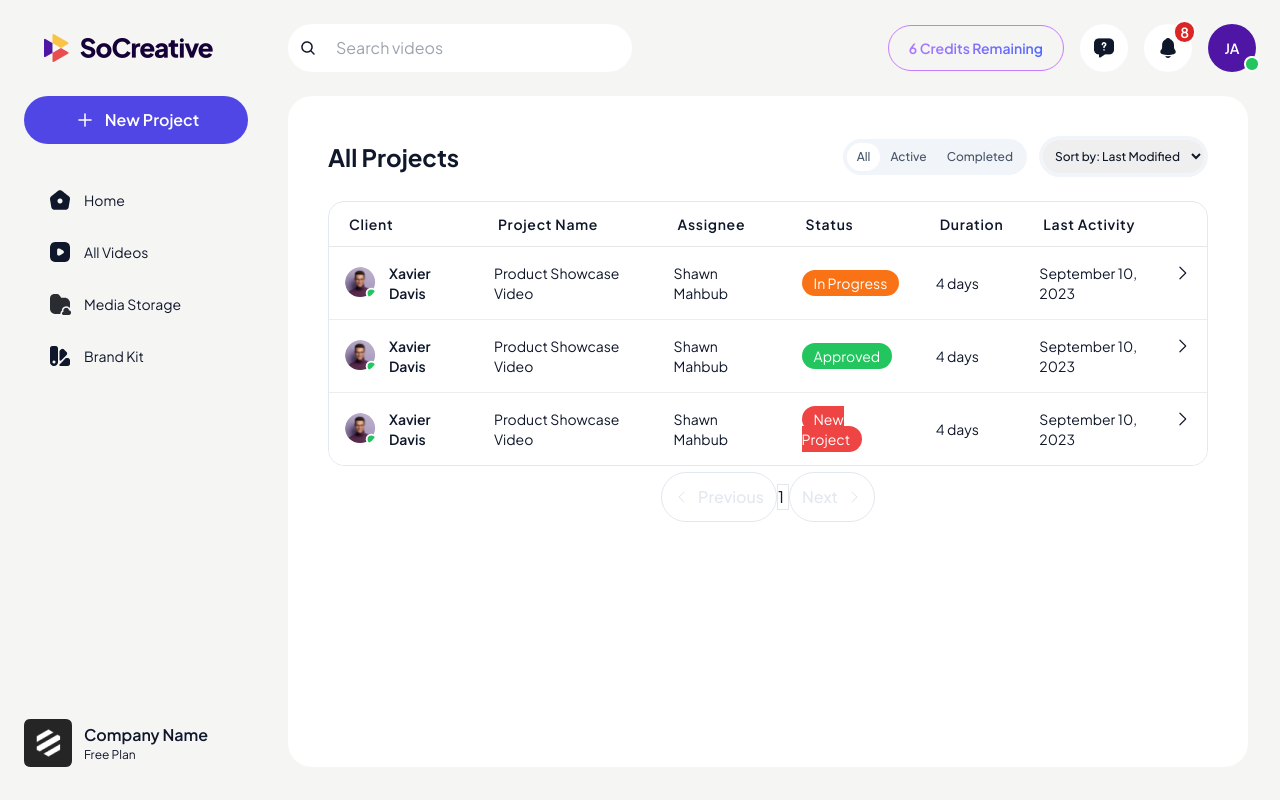
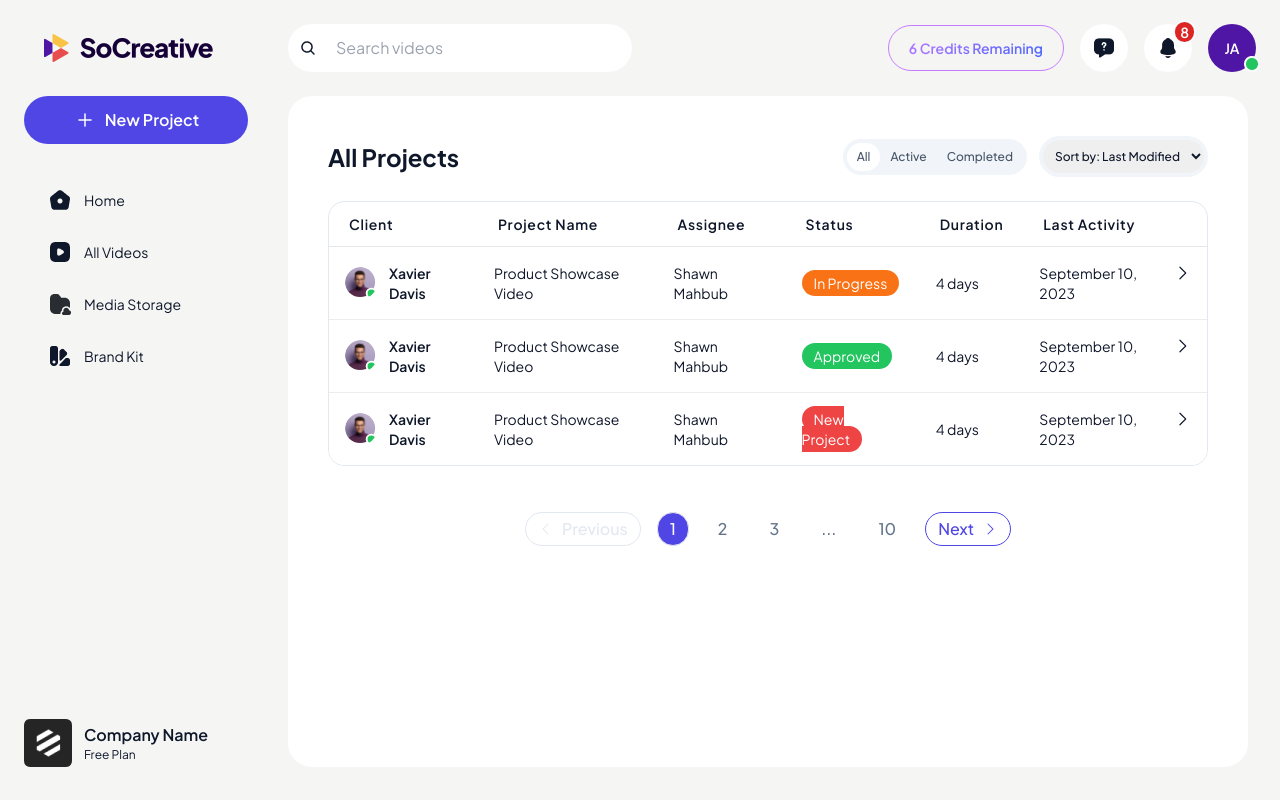
Before and after one commit to MamtazDev/so-creative, a React (Vite) app: page /editor/all-projects in a window 1280 px wide. Built offline with nearby package versions, Linux system fonts and the light colour scheme.

Commit message:
::--update

```diff
--- a/src/components/EditorPanel/EditorDashboard/MyWorkTable.jsx
+++ b/src/components/EditorPanel/EditorDashboard/MyWorkTable.jsx
@@ -1,15 +1,26 @@
 /* eslint-disable react/prop-types */
-import { CaretRight } from "@phosphor-icons/react";
+import {
+  CaretDown,
+  CaretRight,
+  FileText,
+  PuzzlePiece,
+} from "@phosphor-icons/react";
+import { CaretLeft } from "@phosphor-icons/react/dist/ssr";
 import { Link, useLocation } from "react-router-dom";
+import imgOne from "../../../assets/editor_panel/profile_profile.svg";
 import {
   MyWorkTableData,
   tableHeading,
   tableHeadingTwo,
 } from "../../../utils/data";
-import { CaretLeft } from "@phosphor-icons/react/dist/ssr";
+import { useState } from "react";
 
 const MyWorkTable = ({ filteredData }) => {
   const route = useLocation();
+  const [modalPopup, setModalPopup] = useState(false);
+  const handlePopup = () => {
+    setModalPopup(!modalPopup);
+  };
 
   return (
     <>
@@ -42,7 +53,9 @@ const MyWorkTable = ({ filteredData }) => {
                           />
                         </div>
                         <div className="ml-3">
-                          <p className="text-sm font-semibold text-slate-900 whitespace-no-wrap">
+                          <p
+                            className="text-sm font-semibold text-slate-900 whitespace-no-wrap cursor-pointer"
+                            onClick={handlePopup}>
                             {tableDataInfo.clientName}
                           </p>
                         </div>
@@ -85,6 +98,107 @@ const MyWorkTable = ({ filteredData }) => {
                 </tr>
               </tbody>
             </table>
+
+            {modalPopup === true && (
+              <div className="absolute top-0 left-0 w-full h-screen bg-black/50 backdrop-blur-sm">
+                <div className="flex justify-center items-center h-screen">
+                  <div className="w-[1150px] bg-white rounded-3xl">
+                    <div className="modal_header border-b border-b-black/10 p-6 flex justify-between items-center">
+                      <div className="project_info flex gap-3">
+                        <div className="left">
+                          <img src={imgOne} alt="profile" />
+                        </div>
+                        <div className="right">
+                          <h2 className="text-slate-900 text-lg font-semibold flex gap-3 items-center">
+                            Sales Strategies Video Series
+                            <span className="bg-red-500 rounded-md text-white py-[2px] px-[6px] text-xs font-semibold">
+                              New Project
+                            </span>
+                          </h2>
+                          <p className="text-slate-600 text-sm font-normal">
+                            Created September 1, 2023
+                          </p>
+                        </div>
+                      </div>
+                      <div className="project_action flex gap-3">
+                        <button
+                          onClick={handlePopup}
+                          className="text-base font-semibold text-red-600 border border-red-600 py-3 px-6 rounded-full">
+                          Decline Job
+                        </button>
+                        <button className="text-base font-semibold text-white bg-indigo-600 border border-indigo-600 py-3 px-6 rounded-full">
+                          Accept Job
+                        </button>
+                      </div>
+                    </div>
+                    <div className="modal_description p-10">
+                      <div className="left">
+                        <div className="project_brief_wrapper pb-10">
+                          <div className="section_head pb-4">
+                            <h2 className="text-slate-900 text-lg font-semibold flex items-center gap-2">
+                              <FileText size={24} className="text-indigo-600" />
+                              Project Brief
+                            </h2>
+                          </div>
+                          <div className="project_brief border border-slate-200 rounded-3xl">
+                            <div className="project_des p-6 border-b border-b-slate-200">
+                              <p className="text-slate-800 text-xs font-normal pb-4">
+                                This project aims to create a video series
+                                focusing on impactful sales strategies for
+                                businesses of all sizes. The series will
+                                leverage your on-demand video editing service to
+                                showcase its capabilities and attract potential
+                                clients, while providing valuable and actionable
+                                sales advice.
+                              </p>
+
+                              <p className="text-slate-800 text-xs font-normal">
+                                To achieve your project goals, a multifaceted
+                                approach blending content marketing, social
+                                media engagement, and strategic partnerships is
+                                essential. Crafting informative blog posts,
+                                videos, and social media content showcasing the
+                                benefits of your on-demand video editing service
+                                will help increase brand awareness and position
+                                your company as thought l...
+                              </p>
+                            </div>
+                            <div className="see_more flex justify-center py-4">
+                              <button className="text-indigo-600 text-sm font-semibold flex items-center gap-2">
+                                Show More
+                                <CaretDown
+                                  size={20}
+                                  className="text-indigo-600 text-sm font-semibold"
+                                />
+                              </button>
+                            </div>
+                          </div>
+                        </div>
+
+                        <div className="addons_wrapper pb-10">
+                          <div className="section_head pb-4">
+                            <h2 className="text-slate-900 text-lg font-semibold flex items-center gap-2">
+                              <PuzzlePiece
+                                size={24}
+                                className="text-indigo-600"
+                              />
+                              Add-Ons
+                            </h2>
+                          </div>
+
+                          <div className="addons_items p-4 border-b border-b-slate-100">
+
+                          </div>
+
+                          <div className="addons_bottom rounded-3xl"></div>
+                        </div>
+                      </div>
+                      <div className="right"></div>
+                    </div>
+                  </div>
+                </div>
+              </div>
+            )}
           </div>
         </div>
       )}
@@ -175,24 +289,38 @@ const MyWorkTable = ({ filteredData }) => {
             </div>
           </div>
 
-          <div className="container mx-auto px-4">
+          <div className="container mx-auto mt-10 px-4">
             <nav
-              className="flex flex-row flex-nowrap justify-between md:justify-center items-center"
+              className="flex gap-4 flex-row flex-nowrap justify-between md:justify-center items-center"
               aria-label="Pagination">
               <button
-                className="flex items-center text-base font-medium border border-slate-200 p-3 rounded-full gap-2"
+                className="flex items-center text-base font-medium border border-slate-200  px-3 py-1 rounded-full gap-2"
                 title="Previous">
                 <CaretLeft className="text-slate-200" size={16} />
                 <span className="text-slate-200">Previous</span>
               </button>
-
-              <a className="w-3 block border">1</a>
-
+              <div className="flex gap-4">
+                <a className="block cursor-pointer border px-3 py-1 rounded-full text-base text-white font-medium bg-indigo-600">
+                  1
+                </a>
+                <a className="block cursor-pointer border border-transparent px-3 py-1 rounded-full text-base font-medium text-[#64748B]">
+                  2
+                </a>
+                <a className="block cursor-pointer border border-transparent px-3 py-1 rounded-full text-base font-medium text-[#64748B]">
+                  3
+                </a>
+                <a className="block cursor-pointer border border-transparent px-3 py-1 rounded-full text-base font-medium text-[#64748B]">
+                  ...
+                </a>
+                <a className="block cursor-pointer border border-transparent px-3 py-1 rounded-full text-base font-medium text-[#64748B]">
+                  10
+                </a>
+              </div>
               <button
-                className="flex items-center text-base font-medium border border-slate-200 p-3 rounded-full gap-2"
+                className="flex items-center text-base font-medium border border-indigo-600 px-3 py-1 rounded-full gap-2"
                 title="Previous">
-                <span className="text-slate-200">Next</span>
-                <CaretRight className="text-slate-200" size={16} />
+                <span className="text-indigo-600">Next</span>
+                <CaretRight className="text-indigo-600" size={16} />
               </button>
             </nav>
           </div>
--- a/src/pages/EditorPanel/EditorAllProjects.jsx
+++ b/src/pages/EditorPanel/EditorAllProjects.jsx
@@ -50,6 +50,7 @@ const EditorAllProjects = () => {
               Completed
             </button>
           </div>
+
           <div className="sorting_dropdown bg-slate-100 rounded-full p-1">
             <select
               name=""
```
Also changed, not shown: src/assets/editor_panel/profile_profile.svg (added).
